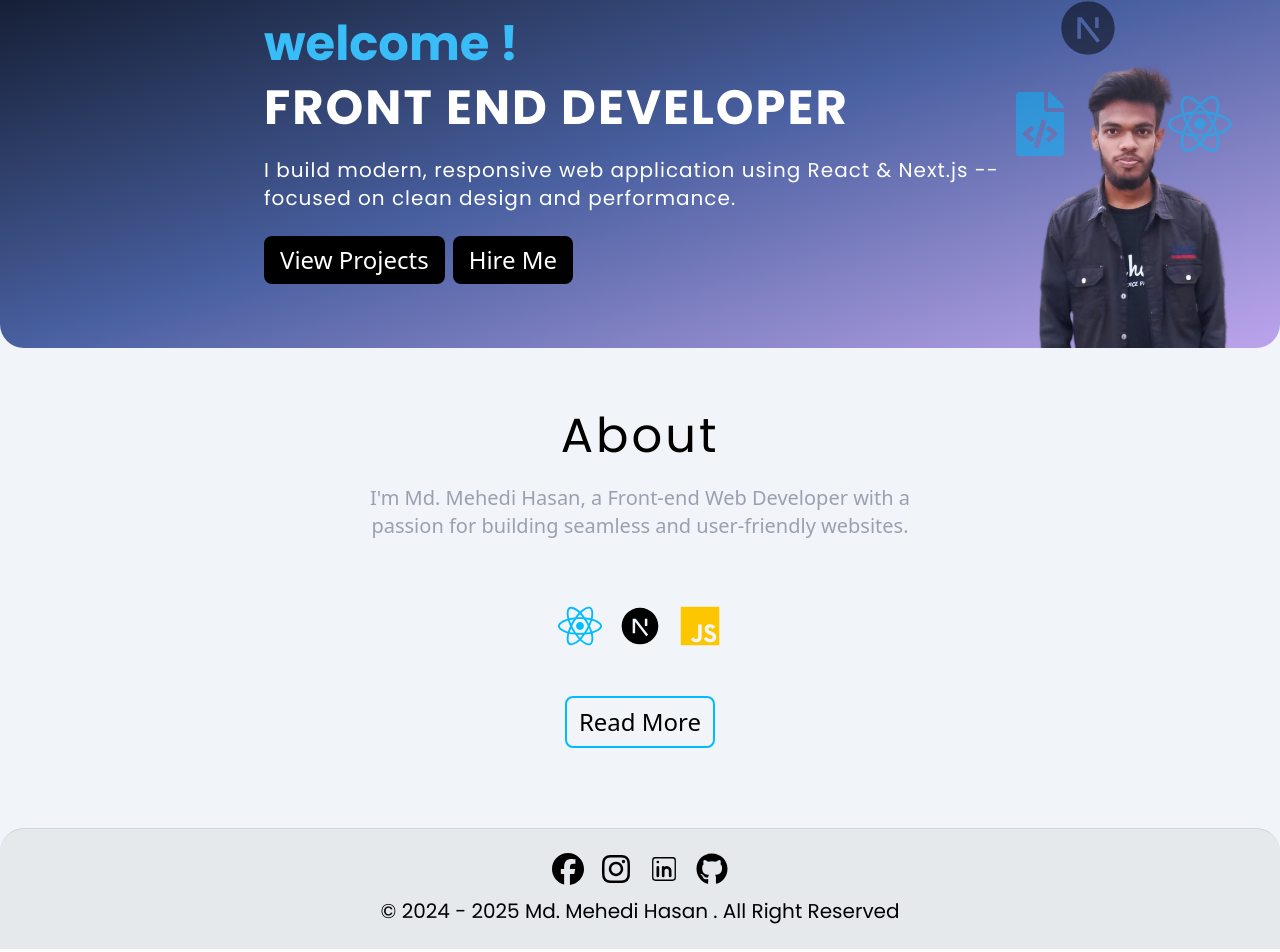
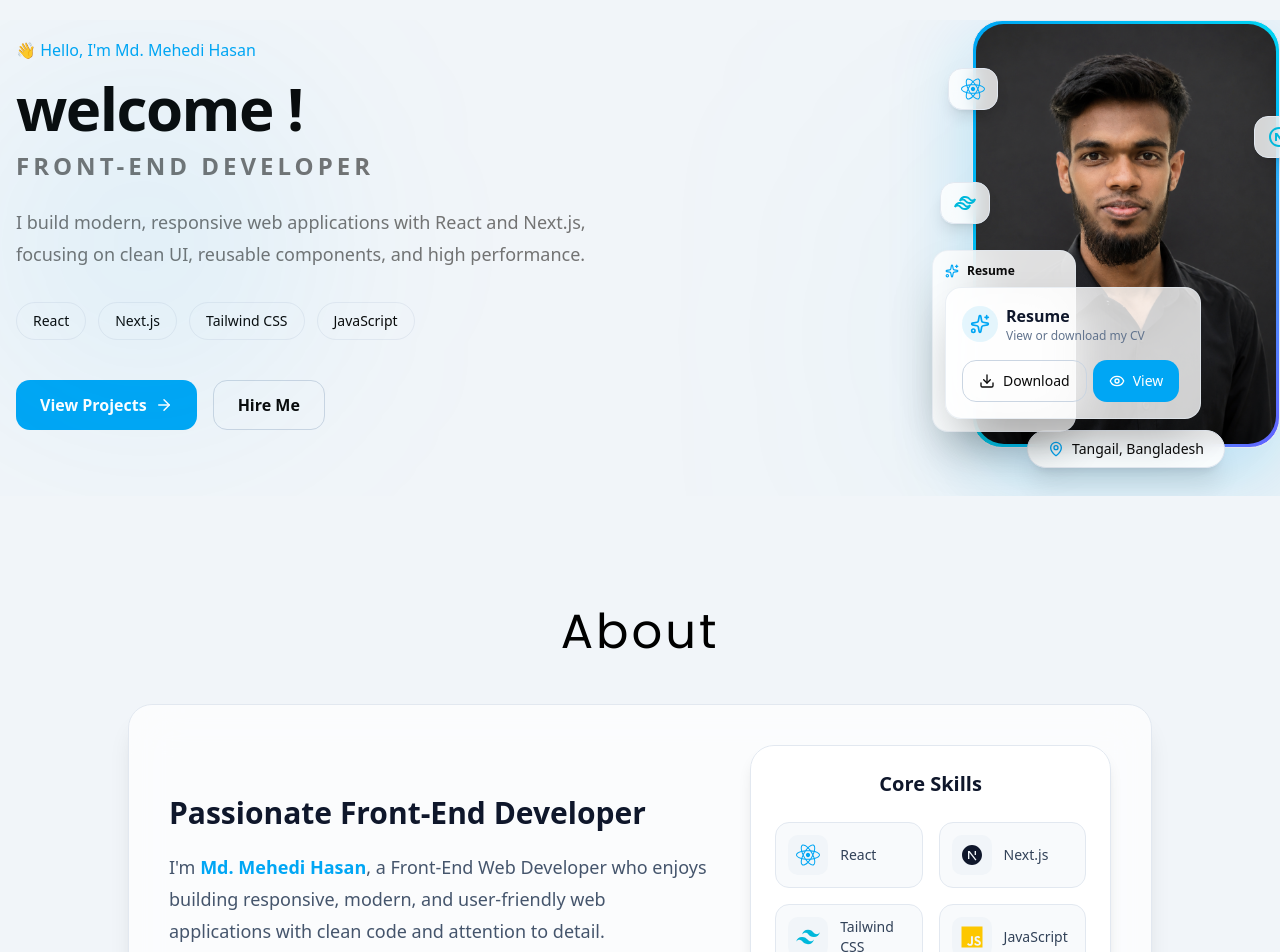
Before and after one commit to mehediweb01/portfolio, a Next.js app: page / in a window 1280 px wide. Shown: the part 111-1063 px from the top of the page. Built offline with nearby package versions, Linux system fonts and the light colour scheme.

Commit message:
home page  design changed

```diff
--- a/components/hero/Details.jsx
+++ b/components/hero/Details.jsx
@@ -1,44 +1,64 @@
+import { ArrowRight } from "lucide-react";
 import Link from "next/link";
 import TypeAnimate from "./TypeAnimate";
 
+const skills = [
+  { name: "React" },
+  { name: "Next.js" },
+  { name: "Tailwind CSS" },
+  { name: "JavaScript" },
+];
+
 const Details = () => {
   return (
-    <div className="sm:space-y-3 space-y-1 mx-4">
-      {/* header */}
-      <div>
-        <h1 className="font-bold font-poppins text-2xl sm:text-4xl lg:text-5xl text-header">
+    <div className="mx-4 max-w-2xl">
+      <p className="mb-4 text-base font-medium text-sky-500">
+        👋 Hello, I'm Md. Mehedi Hasan
+      </p>
+
+      <h1 className="text-4xl font-bold tracking-tight text-foreground md:text-6xl">
         <TypeAnimate />
       </h1>
 
-        <h2 className="font-bold font-poppins text-2xl sm:text-3xl md:text-4xl lg:text-5xl text-white uppercase sm:mt-4 mt-2 tracking-[2px]">
-          Front End Developer
+      <h2 className="mt-3 text-xl font-semibold uppercase tracking-[4px] text-muted-foreground md:text-2xl">
+        Front-End Developer
       </h2>
+
+      <p className="mt-6 max-w-xl text-base leading-8 text-muted-foreground md:text-lg">
+        I build modern, responsive web applications with React and Next.js,
+        focusing on clean UI, reusable components, and high performance.
+      </p>
+
+      {/* Skills */}
+      <div className="mt-8 flex flex-wrap gap-3">
+        {skills.map((skill) => (
+          <span
+            key={skill.name}
+            className="rounded-full border border-slate-200 bg-slate-100 px-4 py-2 text-sm font-medium transition hover:border-sky-400 hover:text-sky-500 dark:border-slate-700 dark:bg-slate-900"
+          >
+            {skill.name}
+          </span>
+        ))}
       </div>
 
-      {/* description */}
-      <p className="font-poppins text-white text-base sm:text-xl tracking-wider my-4 sm:my-6">
-        I build modern, responsive web application using React & Next.js
-        --focused on clean design and performance.
-      </p>
-
-      {/* action button */}
-      <div className="flex justify-start items-center gap-2 flex-wrap">
-        <Link href="/projects">
-          <button
-            type="button"
-            className="cursor-pointer font-medium text-xl sm:text-2xl bg-black rounded-md text-white px-4 py-2 hover:bg-black/70 hover:text-sky-400 transition-all duration-300 ease-in-out active:scale-110"
+      {/* Buttons */}
+      <div className="mt-10 flex flex-wrap gap-4">
+        <Link
+          href="/projects"
+          className="group inline-flex items-center gap-2 rounded-xl bg-sky-500 px-6 py-3 font-semibold text-white transition hover:bg-sky-600"
         >
           View Projects
-          </button>
+          <ArrowRight
+            size={18}
+            className="transition group-hover:translate-x-1"
+          />
         </Link>
 
-        <Link href="/contact">
-          <button
-            type="button"
-            className="cursor-pointer font-medium text-xl sm:text-2xl bg-black rounded-md text-white px-4 py-2 hover:bg-black/70 hover:text-sky-400 transition-all duration-300 ease-in-out active:scale-110"
+        <Link
+          href="/contact"
+          className="inline-flex items-center rounded-xl border border-slate-300 px-6 py-3 font-semibold transition hover:border-sky-500 hover:text-sky-500 dark:border-slate-700"
         >
           Hire Me
-          </button>
         </Link>
       </div>
     </div>
--- a/components/hero/Hero.jsx
+++ b/components/hero/Hero.jsx
@@ -4,16 +4,14 @@ import HeroImage from "./HeroImage";
 
 const Hero = () => {
   return (
-    <HeroAnimate>
-      <div className="flex justify-center items-center sm:flex-row flex-col-reverse gap-4">
-        <div className="sm:w-[60%] w-full">
+    <section className="relative overflow-hidden py-12 lg:py-16">
+      <HeroAnimate>
+        <div className="container mx-auto flex flex-col-reverse items-center justify-between gap-16 lg:flex-row mb-12">
           <Details />
-        </div>
-        <div>
           <HeroImage />
         </div>
-      </div>
-    </HeroAnimate>
+      </HeroAnimate>
+    </section>
   );
 };
 
--- a/components/hero/HeroAnimate.jsx
+++ b/components/hero/HeroAnimate.jsx
@@ -11,8 +11,12 @@ const HeroAnimate = ({ children }) => {
       initial={{ opacity: 0, y: -300 }}
       animate={{ opacity: 1, y: 0 }}
       transition={{ duration: 1.4, ease: [0.43, 0.13, 0.28, 0.96] }}
-      className="relative overflow-hidden bg-gradient-to-br from-[#0f172a] via-[#1e3a8a]/80 to-[#6d28d9]/40 dark:from-[#0f172a] dark:via-[#1e3a8a]/80 dark:to-[#6d28d9]/40 rounded-b-3xl mb-4 sm:mb-8 py-16"
+      className="relative overflow-hidden"
     >
+      <div className="absolute left-0 top-20 h-72 w-72 rounded-full bg-sky-500/10 blur-[120px]" />
+
+      <div className="absolute right-0 bottom-0 h-80 w-80 rounded-full bg-cyan-500/10 blur-[150px]" />
+
       <div className="md:block hidden">
         <div className="absolute bottom-48 right-12 opacity-50">
           <FaReact className="w-16 h-16 text-sky-400" />
--- a/components/hero/HeroImage.jsx
+++ b/components/hero/HeroImage.jsx
@@ -1,16 +1,33 @@
-import me from "@/public/mehedi-home.png";
+import me from "@/public/me.png";
 import Image from "next/image";
+import FloatingResumeCard from "../about/FloatingResumeCard";
+import Location from "./Location";
+import TechBadge from "./TechBadge";
 
 const HeroImage = () => {
   return (
-    <div className="sm:absolute static bottom-0 right-0">
-      <Image
-        src={me}
-        alt="mehedi-profile"
-        height={500}
-        width={500}
-        className="sm:rounded-md w-52 sm:w-72 object-fill sm:border-0 border-2 rounded-full sm:my-0 my-4 border-sky-400"
-      />
+    <div className="relative flex justify-center">
+      {/* Glow */}
+      <div className="absolute inset-0 -z-10 flex items-center justify-center">
+        <div className="h-72 w-72 rounded-full bg-sky-500/20 blur-[90px]" />
+      </div>
+
+      <TechBadge />
+
+      {/* Image */}
+      <div className="overflow-hidden rounded-[30px] border border-slate-200 bg-gradient-to-br from-sky-500 via-cyan-400 to-indigo-500 p-[3px] shadow-[0_25px_80px_rgba(14,165,233,0.25)] dark:border-slate-700">
+        <Image
+          src={me}
+          alt="Md. Mehedi Hasan"
+          priority
+          width={320}
+          height={420}
+          className="h-[420px] w-[300px] rounded-[28px] object-cover transition duration-500 hover:scale-105"
+        />
+      </div>
+
+      <FloatingResumeCard />
+      <Location />
     </div>
   );
 };
--- /dev/null
+++ b/components/hero/Location.jsx
@@ -0,0 +1,14 @@
+import { MapPin } from "lucide-react";
+
+const Location = () => {
+  return (
+    <div className="absolute -bottom-5 z-20 rounded-full border border-slate-200 bg-background/90 px-5 py-2 shadow-xl backdrop-blur dark:border-slate-700">
+      <div className="flex items-center gap-2">
+        <MapPin className="h-4 w-4 text-sky-500" />
+        <span className="text-sm font-medium">Tangail, Bangladesh</span>
+      </div>
+    </div>
+  );
+};
+
+export default Location;
--- /dev/null
+++ b/components/hero/TechBadge.jsx
@@ -0,0 +1,31 @@
+import { FaReact } from "react-icons/fa";
+import { RiNextjsLine, RiTailwindCssLine } from "react-icons/ri";
+
+const TechBadge = () => {
+  return (
+    <>
+      {/* React Badge */}
+      <div className="absolute -left-6 top-12 z-20 rounded-xl border border-slate-200 bg-background/80 px-3 py-2 shadow-lg backdrop-blur dark:border-slate-700">
+        <p className="text-sm font-semibold text-sky-500">
+          <FaReact size={24} />
+        </p>
+      </div>
+
+      {/* Next.js Badge */}
+      <div className="absolute -right-6 top-24 z-20 rounded-xl border border-slate-200 bg-background/80 px-3 py-2 shadow-lg backdrop-blur dark:border-slate-700">
+        <p className="text-sm font-semibold text-cyan-500">
+          <RiNextjsLine size={24} />
+        </p>
+      </div>
+
+      {/* Tailwind Badge */}
+      <div className="absolute -left-8 bottom-56 z-20 rounded-xl border border-slate-200 bg-background/80 px-3 py-2 shadow-lg backdrop-blur dark:border-slate-700">
+        <p className="text-sm font-semibold text-cyan-500">
+          <RiTailwindCssLine size={24} />
+        </p>
+      </div>
+    </>
+  );
+};
+
+export default TechBadge;
--- /dev/null
+++ b/components/hero/about-me/AboutDetails.jsx
@@ -0,0 +1,31 @@
+import { ArrowRight } from "lucide-react";
+import Link from "next/link";
+
+const AboutDetails = () => {
+  return (
+    <div>
+      <h2 className="text-2xl font-bold text-slate-900 dark:text-white md:text-3xl">
+        Passionate Front-End Developer
+      </h2>
+
+      <p className="mt-5 text-base leading-8 text-slate-600 dark:text-slate-400 md:text-lg">
+        I'm <span className="font-semibold text-sky-500">Md. Mehedi Hasan</span>
+        , a Front-End Web Developer who enjoys building responsive, modern, and
+        user-friendly web applications with clean code and attention to detail.
+      </p>
+
+      <Link
+        href="/about"
+        className="group mt-8 inline-flex items-center gap-2 rounded-xl bg-sky-500 px-6 py-3 font-semibold text-white transition hover:bg-sky-600"
+      >
+        Read More
+        <ArrowRight
+          size={18}
+          className="transition group-hover:translate-x-1"
+        />
+      </Link>
+    </div>
+  );
+};
+
+export default AboutDetails;
--- a/components/hero/about-me/AboutMe.jsx
+++ b/components/hero/about-me/AboutMe.jsx
@@ -1,34 +1,24 @@
 import { Header } from "@/components/common/Header";
-import Link from "next/link";
-import { FaJs, FaReact } from "react-icons/fa";
-import { RiNextjsFill } from "react-icons/ri";
+import AboutDetails from "./AboutDetails";
+import CoreSkills from "./CoreSkills";
 
 const AboutMe = () => {
   return (
-    <div className="mt-16 mb-20">
+    <section className="py-12">
       <Header>About</Header>
-      <div className="w-full flex flex-col justify-center items-center gap-4 sm:mt-6 mt-3">
-        <p className="dark:text-gray-300 text-gray-400 mb-12 text-center max-w-xl text-base sm:text-xl">
-          I'm Md. Mehedi Hasan, a Front-end Web Developer with a passion for
-          building seamless and user-friendly websites.
-        </p>
-        <div className="flex justify-center items-center gap-4 flex-wrap">
-          <FaReact size={44} className="text-sky-400" />
-          <RiNextjsFill size={44} className="text-black dark:text-sky-400" />
-          <FaJs size={44} className="text-yellow-400" />
-        </div>
-        <div className="sm:mt-8 mt-4">
-          <Link href="/about">
-            <button
-              type="button"
-              className="cursor-pointer font-medium text-xl sm:text-2xl bg-transparent rounded-md text-black dark:text-white px-3 py-2 hover:text-sky-400 transition-all duration-300 ease-in-out active:scale-110 border-2 border-sky-400"
-            >
-              Read More
-            </button>
-          </Link>
+
+      <div className="mx-auto mt-12 max-w-5xl">
+        <div className="rounded-3xl border border-slate-200 bg-white/70 p-8 shadow-xl backdrop-blur-xl transition-all duration-300 hover:shadow-2xl dark:border-slate-800 dark:bg-slate-900/60 md:p-10">
+          <div className="grid items-center gap-10 lg:grid-cols-[1.5fr_1fr]">
+            <AboutDetails />
+
+            <div className="space-y-5">
+              <CoreSkills />
+            </div>
+          </div>
         </div>
       </div>
-    </div>
+    </section>
   );
 };
 
--- /dev/null
+++ b/components/hero/about-me/CoreSkills.jsx
@@ -0,0 +1,36 @@
+import { coreSkills } from "@/db";
+
+const CoreSkills = () => {
+  return (
+    <div className="rounded-3xl border border-slate-200 bg-white/70 p-6 shadow-lg backdrop-blur-xl transition-all duration-300 hover:shadow-2xl dark:border-slate-800 dark:bg-slate-900/60">
+      <h3 className="mb-6 text-center text-xl font-bold text-slate-900 dark:text-white">
+        Core Skills
+      </h3>
+
+      <div className="grid grid-cols-1 sm:grid-cols-2 gap-4">
+        {coreSkills.map((skill) => {
+          const Icon = skill.icon;
+
+          return (
+            <div
+              key={skill.name}
+              className="group flex items-center gap-3 rounded-xl border border-slate-200 bg-slate-50 p-3 transition-all duration-300 hover:-translate-y-1 hover:border-sky-400 hover:shadow-lg dark:border-slate-700 dark:bg-slate-800/50"
+            >
+              <div className="rounded-lg bg-slate-100 p-2 dark:bg-slate-700">
+                <Icon
+                  className={`${skill.color} text-2xl transition group-hover:scale-110`}
+                />
+              </div>
+
+              <span className="text-sm font-medium text-slate-700 dark:text-slate-300">
+                {skill.name}
+              </span>
+            </div>
+          );
+        })}
+      </div>
+    </div>
+  );
+};
+
+export default CoreSkills;
--- a/db.js
+++ b/db.js
@@ -1,20 +1,31 @@
 import Map from "./public/map.svg";
 import phone from "./public/phone.svg";
 // my info icons
-import { FaCode, FaLaptopCode, FaMobileAlt, FaRocket } from "react-icons/fa";
+import {
+  FaCode,
+  FaCss3,
+  FaGitAlt,
+  FaGithub,
+  FaJs,
+  FaLaptopCode,
+  FaMobileAlt,
+  FaReact,
+  FaRocket,
+} from "react-icons/fa";
 import meUser from "./public/me-user.svg";
 import userTime from "./public/userTime.svg";
 import yellowEmail from "./public/yellow-email.svg";
 // skill icons
 import { AiOutlineHtml5 } from "react-icons/ai";
 import { CiLinkedin } from "react-icons/ci";
-import { FaCss3, FaGitAlt, FaGithub } from "react-icons/fa";
 import { FaFacebook, FaInstagram } from "react-icons/fa6";
 import {
   RiBootstrapFill,
   RiJavascriptLine,
+  RiNextjsFill,
   RiNextjsLine,
   RiReactjsFill,
+  RiTailwindCssFill,
   RiTailwindCssLine,
 } from "react-icons/ri";
 import { TbBrandRedux, TbBrandTypescript } from "react-icons/tb";
@@ -29,6 +40,41 @@ export const Items = [
   { name: "FAQs", href: "/faqs" },
 ];
 
+// hero core skills
+export const coreSkills = [
+  {
+    name: "React",
+    icon: FaReact,
+    color: "text-sky-500",
+  },
+  {
+    name: "Next.js",
+    icon: RiNextjsFill,
+    color: "text-slate-900 dark:text-white",
+  },
+  {
+    name: "Tailwind CSS",
+    icon: RiTailwindCssFill,
+    color: "text-cyan-500",
+  },
+  {
+    name: "JavaScript",
+    icon: FaJs,
+    color: "text-yellow-400",
+  },
+  {
+    name: "Git",
+    icon: FaGitAlt,
+    color: "text-orange-500",
+  },
+  {
+    name: "GitHub",
+    icon: FaGithub,
+    color: "text-slate-900 dark:text-white",
+  },
+];
+
+// about nav items
 export const AboutNavItems = [
   {
     id: 1,
@@ -77,7 +123,8 @@ export const educationData = [
     status: "Completed",
   },
 ];
-// what i do
+
+// expertise
 export const expertiseData = [
   {
     icon: FaLaptopCode,
```
Also changed, not shown: app/page.jsx (renamed from app/page.js), public/me.png (added), public/mehedi-home.png (deleted). Lines whose indentation alone changed are shown as unchanged.
